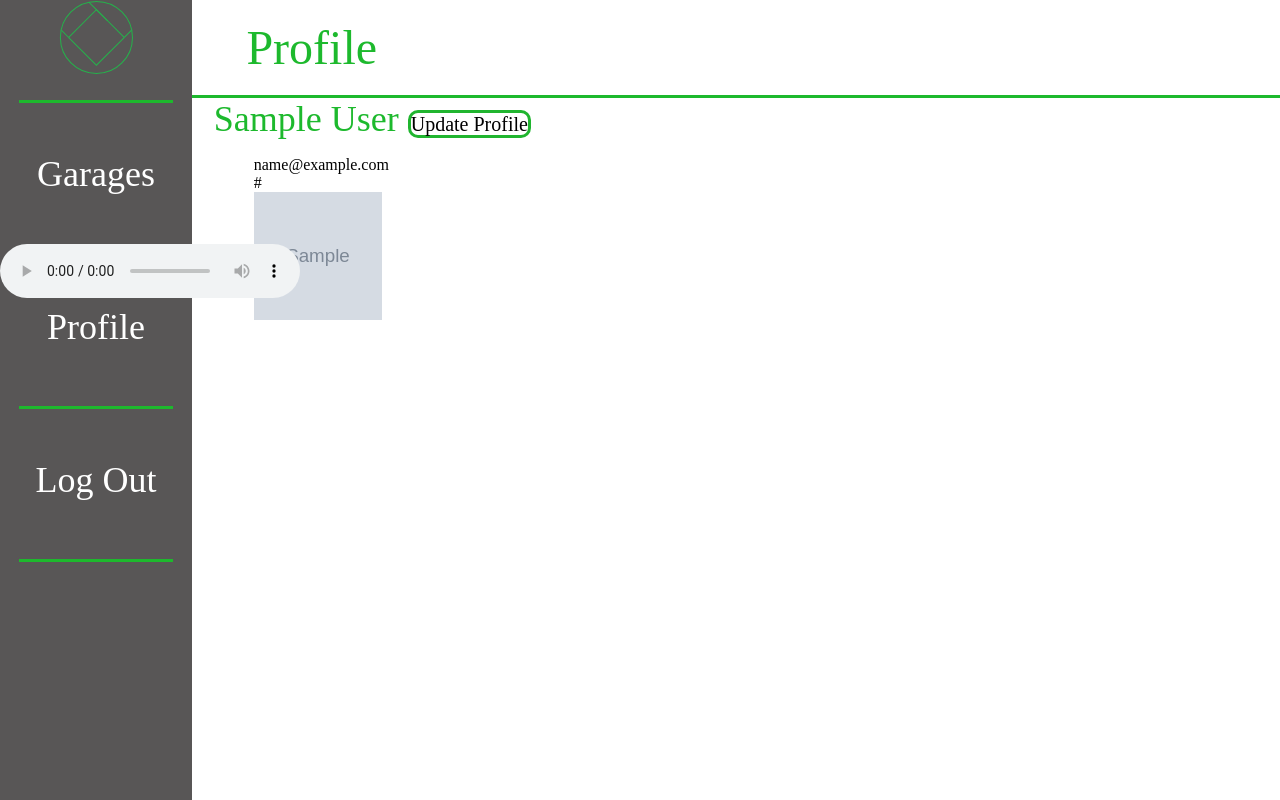
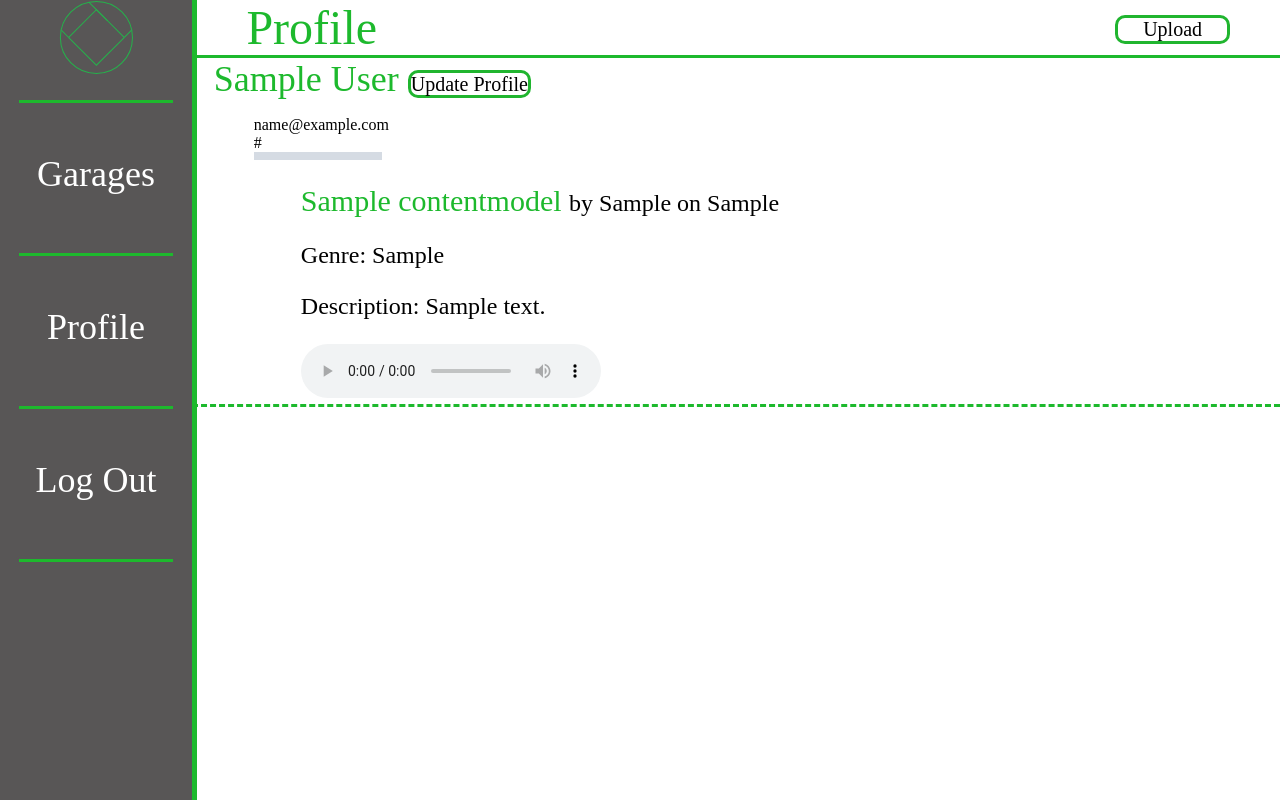
Before and after one commit to social-music/social-music, a Django app: page /rango/profile/ in a window 1280 px wide. Run offline with Django 3.2, Linux system fonts and the light colour scheme; a user stored in the database is signed in; tables that the repository leaves empty hold one stand-in row (values such as "Sample post"); grey boxes marked "Sample" are stand-in pictures.

Commit message:
profile styling done

```diff
--- a/code/tango_with_django_project/static/styles.css
+++ b/code/tango_with_django_project/static/styles.css
@@ -17,9 +17,7 @@ body {
 	color: white;
 }
 
-#sign_in, #register {
-	width: 100%;
-	height: 100%;
+#sign_in, #register, #upload {
 	background-color: #585656;
 	color: white;
 }
@@ -36,6 +34,7 @@ body {
 	border-right-width: 5px;
 	border-right-color: #1db92d;
 	text-align: center;
+	z-index: 4
 }
 
 .side_container {
@@ -58,7 +57,7 @@ body {
 #top_bar {
 	background-color: white;
 	width: 85%;
-	height: 100%;
+	height: 20%;
 	position: absolute;
 	right: 0px;
 	top: 0px;
@@ -74,7 +73,7 @@ body {
 	margin-left: 2%;
 }
 
-#lower_top_bar a {
+#top_bar a {
 	font-size: 20px;
 	text-decoration: none;
 	color: black;
@@ -87,6 +86,13 @@ body {
 	font-size: 48px;
 	color: #1db92d;
 	width: 25%;
+}
+
+#upload_button {
+	float: right;
+	margin-right: 50px;
+	margin-top: 15px;
+	width: 10%;
 }
 
 #update_profile {
@@ -104,7 +110,7 @@ body {
 }
 
 /* Sign In and Sign up*/
-#sign_in, #register, #update {
+#sign_in, #register, #update, #upload {
 	width: 20%;
 	height: 100%;
 	margin: auto;
@@ -122,7 +128,7 @@ body {
 	padding: 4px;
 }
 
-.input_sizing_box, #user_form p {
+.input_sizing_box, #user_form p, #upload_form p {
 	margin-top: 10px;
 	margin-bottom: 10px;
 	margin-left: auto;
@@ -160,13 +166,36 @@ input {
 	float: left;
 }
 
-.login_header {
+.input_header {
 	text-decoration: underline;
 	font-size: 48px;
 	text-align: center;
 	font-weight: 100;
 }
 
+/* Stream */
+#profile_area {
+	background-color: white;
+	position: absolute;
+	top: 20%;
+	left: 15%;
+	height: 80%;
+	width: 85%;
+}
+
+.stream_item {
+	padding-left: 10%;
+	font-size: 24px;
+	border-bottom-style: dashed;
+	border-bottom-width: 3px;
+	border-bottom-color: #1db92d;
+}
+
+.item_name {
+	color: #1db92d;
+	font-size: 30px;
+}
+
 .helptext {
 	clear: both;
 	display: none;
--- a/code/tango_with_django_project/templates/rango/profile.html
+++ b/code/tango_with_django_project/templates/rango/profile.html
@@ -7,7 +7,7 @@
 {% block body_block %}
     <div id="side_navigation">
     	<div class="side_container">
-			<img class="logo" src="{% static 'images/social_music_logo.svg' %}" alt="logo">
+			<img class="logo" href="/rango/index" src="{% static 'images/social_music_logo.svg' %}" alt="logo">
 		</div>
 		<div class="side_container">
 			<a class="nav_bar_link" href="{% url 'register' %}"> Garages </a>
@@ -22,8 +22,8 @@
 
     <div id="top_bar">
     	<div id="upper_top_bar">
-	    	<p id="page_title"> Profile </p>
-
+	    	<span id="page_title"> Profile </span>
+	    	<a id="upload_button" class="button" href="/rango/upload"> Upload </a>
 		</div>
 		<div id="lower_top_bar">
 			<span class="name"> {{ user.first_name }} {{ user.last_name }} </span> <a class="button" href="{% url 'update-profile' %}">Update Profile</a>
@@ -40,14 +40,11 @@
     <div id="profile_area">
     	{% if content_list %}
             {% for content in content_list %}
-            <div class="streamItem">
-                <h2>{{ content.title }}</h2>
-                <h3>{{ content.artist }}</h3>
+            <div class="stream_item">
+                <p> <span class="item_name"> {{ content.title }} </span> by {{ content.artist }} on {{ content.album }} </p>
 
                 <p>Genre: {{ content.genre }}</p>
-                <p>{{ content.description }}</p>
-                <p>{{ content.album }}</p>
-                <p>{{ content.website }}</p>
+                <p>Description: {{ content.description }}</p>
                  <audio controls>
                   <source src="{{ content.media.mediaFile.url }}" type="audio/mpeg">
                 Your browser does not support the audio element.
--- a/code/tango_with_django_project/templates/rango/register.html
+++ b/code/tango_with_django_project/templates/rango/register.html
@@ -7,12 +7,12 @@
 {% block body_block %}
     <div id="register">
         <img class="logo" src="{% static 'images/social_music_logo.svg' %}" alt="logo">
-        <h1 class="login_header"> Sign Up </h1>
+        <h1 class="input_header"> Sign Up </h1>
 
         {% if registered %}
         <div>
             <strong> Thank you for registering!</strong>
-            <a href="/rango/">Return to the homepage.</a><br />
+            <a href="/rango/">Return to the homepage.</a><br/>
         </div>
         {% else %}
 
```
Also changed, not shown: code/tango_with_django_project/templates/rango/upload.html (+5 -3 lines).
